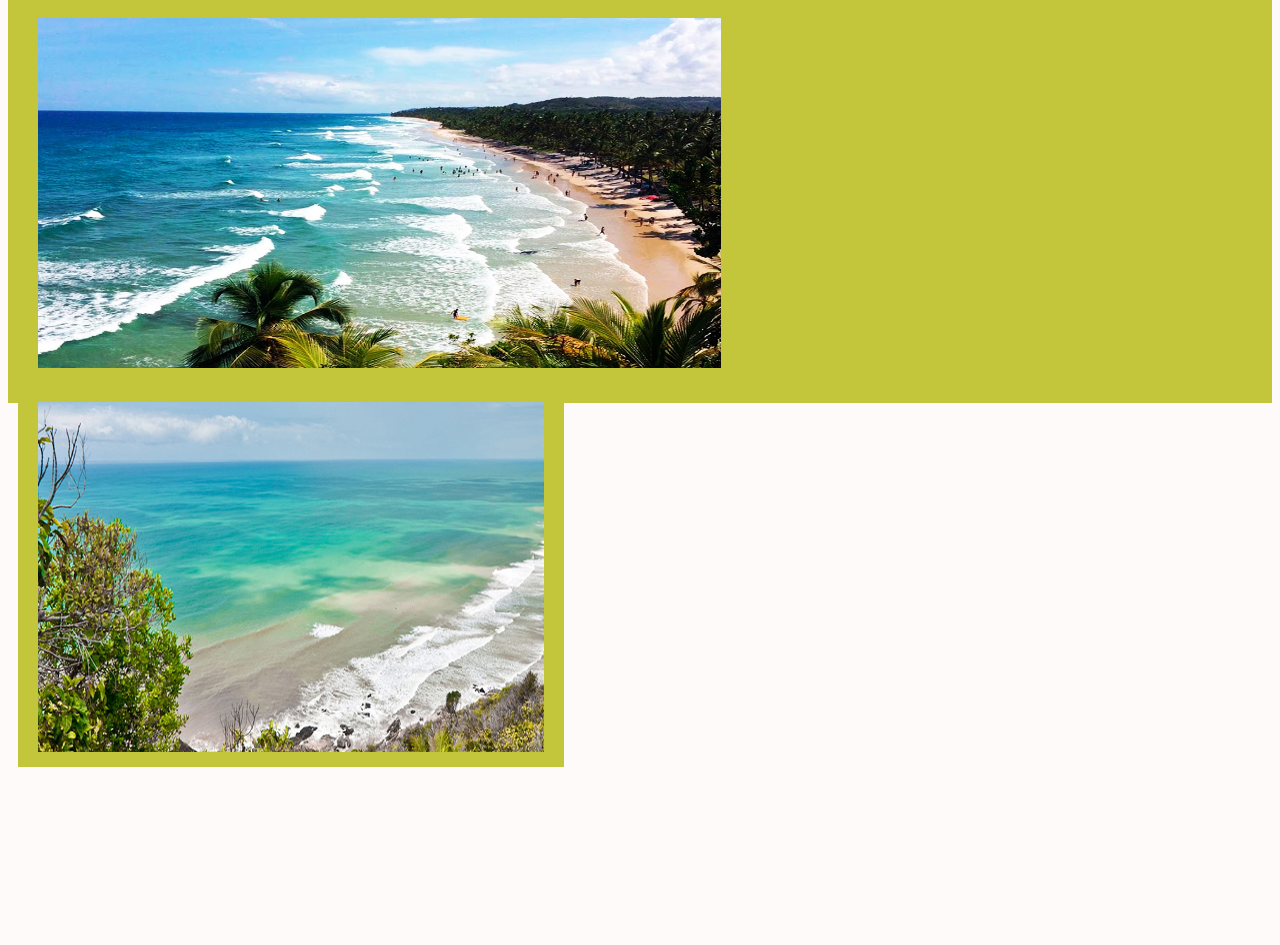
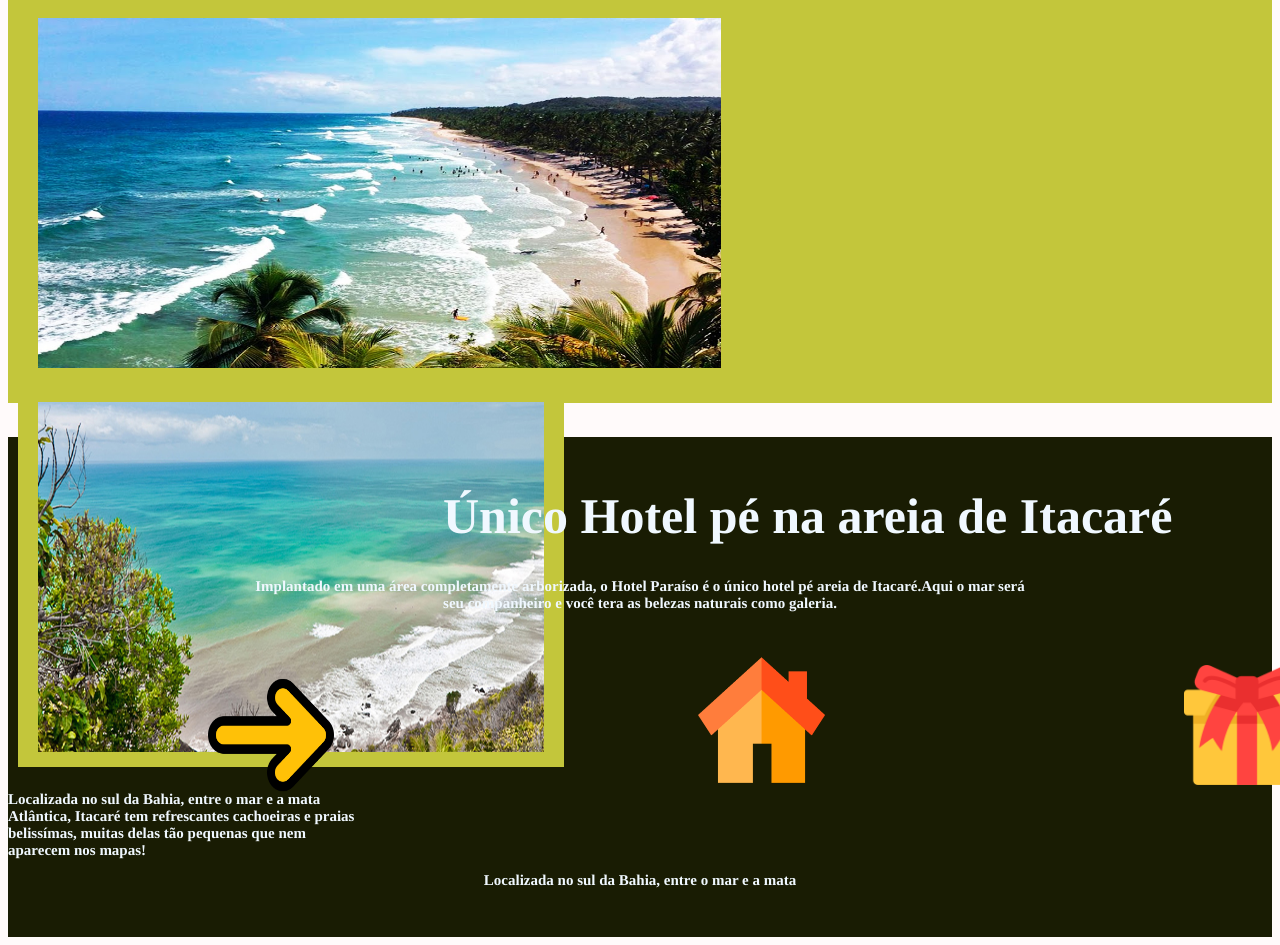
Before and after one commit to Arthur-Natel-Lummertz/prova, a plain HTML site: page wProvaArthur/index.html in a window 1280 px wide. Shown: the part 1667-2612 px from the top of the page. Before the commit the page ends 2434 px from the top, so only its background shows below. Drawn offline with Linux system fonts and the light colour scheme.

Commit message:
Add files via upload

```diff
--- a/wProvaArthur/index.html
+++ b/wProvaArthur/index.html
@@ -43,5 +43,14 @@
             <img id="imgBaixoUm" src="itacare-03.jpg">
             <img id="imgBaixoDois" src="itacare-04.jpg">
         </div>
+        <div id="divIcones">
+            <h1 id="hotel">Único Hotel pé na areia de Itacaré</h1>
+            <h2 id="hotel2">Implantado em uma área completamente arborizada, o Hotel Paraíso é o único hotel pé areia de Itacaré.Aqui o mar será <br> seu companheiro e você tera as belezas naturais como galeria.</h2>
+            <img id="iconFlecha" src="arrow.png">
+            <img id="iconCasa" src="home.png">
+            <img id="iconPresente" src="giftbox.png">
+            <h2 id="hotelDescEsq">Localizada no sul da Bahia, entre o mar e a mata<br>Atlântica, Itacaré tem refrescantes cachoeiras e praias<br>belissímas, muitas delas tão pequenas que nem<br> aparecem nos mapas!</h2>
+            <h2 id="hotelDesc">Localizada no sul da Bahia, entre o mar e a mata</h2>
+        </div>
     </body>
     </html>
--- a/wProvaArthur/style.css
+++ b/wProvaArthur/style.css
@@ -77,6 +77,56 @@ h2{
   text-align: center;
 }
 
+#hotel{
+  position: relative;
+  font-size: 50px;
+  left: 435px;
+  top: 50px;
+  font-family: 'times';
+  color: aliceblue;
+}
+
+#hotel2{
+  position: relative;
+  font-size: 15px;
+  left: 0px;
+  top: 50px;
+  font-family: 'times';
+  text-align: center;
+  color: aliceblue;
+}
+
+#hotelDesc{
+  position: relative;
+  font-size: 15px;
+  left: 0px;
+  top: 50px;
+  font-family: 'times';
+  text-align: center;
+  color: aliceblue;
+}
+
+#hotelDescEsq{
+  position: relative;
+  font-size: 15px;
+  left: 0px;
+  top: 50px;
+  font-family: 'times';
+  text-align: left;
+  color: aliceblue;
+}
+
+#hotelDescDir{
+  position: relative;
+  font-size: 15px;
+  left: 100px;
+  top: 50px;
+  font-family: 'times';
+  text-align: right;
+  color: aliceblue;
+}
+
+
 #divCima{
   background-color: #C3C63B;
   height: 500px;
@@ -125,3 +175,26 @@ h2{
     border-left: 20px solid #C3C63B;
     border-right: 20px solid #C3C63B;
     }
+
+    #divIcones{
+      background-color: #191C03;
+      height: 500px;
+    }
+
+    #iconFlecha{
+      position: relative; top: 85px; left: 200px;
+      height: 30%;
+      width: 10%;
+    }
+
+    #iconCasa{
+      position: relative; top: 70px; left: 560px;
+      height: 30%;
+      width: 10%;
+    }
+
+    #iconPresente{
+      position: relative; top: 60px; left: 915px;
+      height: 24%;
+      width: 10%;
+    }
```
Also changed, not shown: wProvaArthur/arrow.png (added), wProvaArthur/giftbox.png (added), wProvaArthur/home.png (added).
